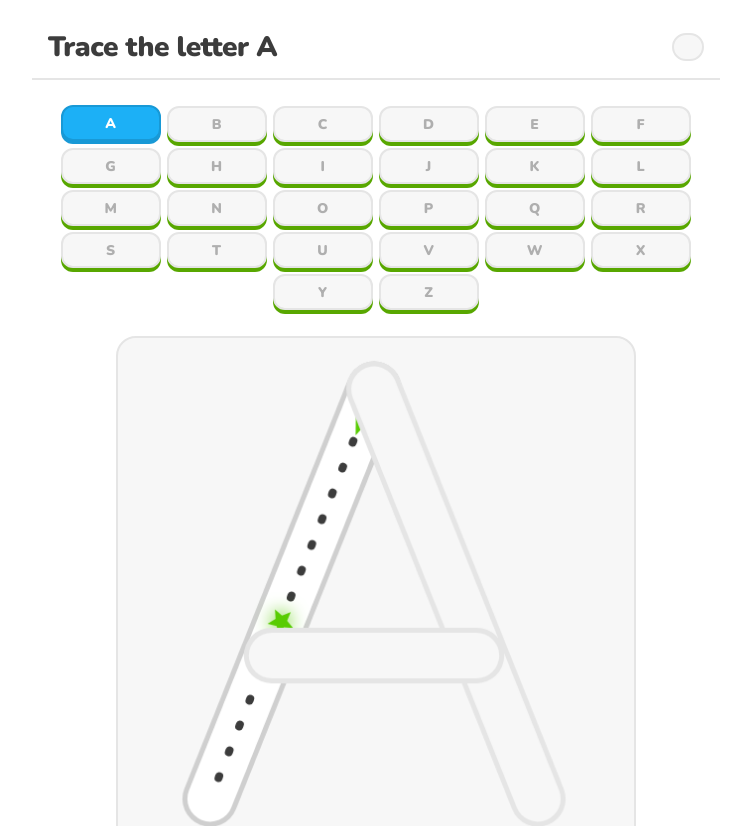
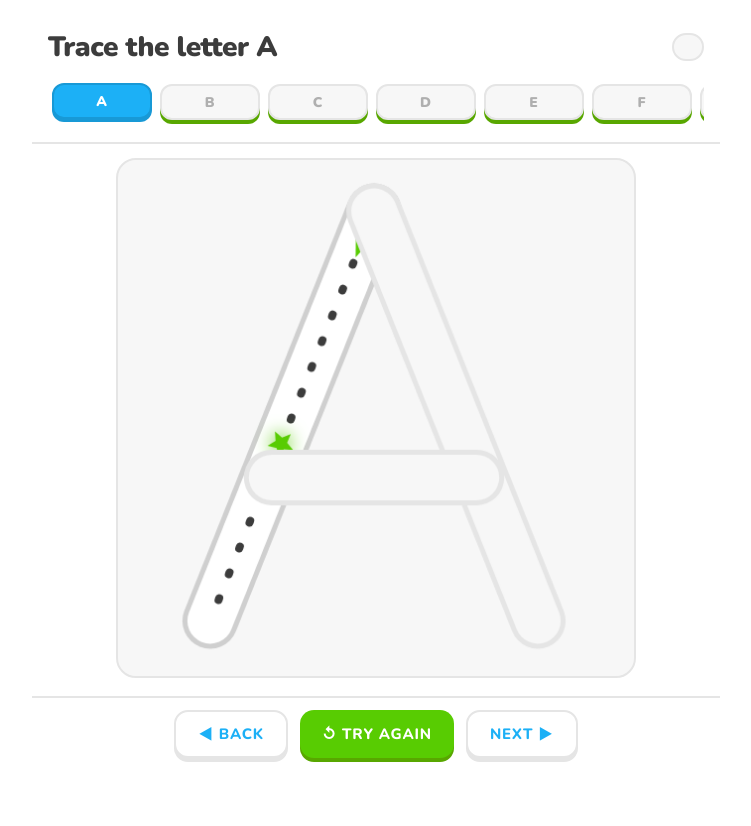
Before and after one commit to AshokTak/alphabet-tracer, a website built with Vite: page index.html in a window 1280 px wide. Shown: the top 826 px of the page, without its empty margins (264-1015 px from the left). After the commit the page ends 800 px from the top, so only its background shows below. Built offline with nearby package versions, Linux system fonts and the light colour scheme.

Commit message:
Move level bar into header, horizontal scroll w/ active centered

```diff
--- a/index.html
+++ b/index.html
@@ -9,10 +9,12 @@
   <body>
     <div id="app">
       <header>
-        <h1 id="prompt">Trace the letter!</h1>
-        <div id="stars"></div>
+        <div class="header-top">
+          <h1 id="prompt">Trace the letter!</h1>
+          <div id="stars"></div>
+        </div>
+        <div id="levelbar"></div>
       </header>
-      <div id="levelbar"></div>
       <canvas id="board" width="600" height="600"></canvas>
       <footer>
         <button id="prev" class="secondary">◀ Back</button>
--- a/src/main.ts
+++ b/src/main.ts
@@ -69,6 +69,8 @@ function buildLevelBar() {
     d.addEventListener("click", () => loadLevel(i));
     levelBar.appendChild(d);
   });
+  const active = levelBar.querySelector(".level-dot.active") as HTMLElement | null;
+  if (active) active.scrollIntoView({ behavior: "smooth", block: "nearest", inline: "center" });
 }
 
 function loadLevel(idx: number, animate = true) {
--- a/src/style.css
+++ b/src/style.css
@@ -28,9 +28,13 @@ html, body {
   max-width: 720px; margin: 0 auto;
 }
 header {
+  display: flex; flex-direction: column; gap: 12px;
+  width: 100%; padding: 12px 16px;
+  border-bottom: 2px solid #e5e5e5;
+}
+.header-top {
   display: flex; align-items: center; gap: 16px; flex-wrap: wrap;
-  justify-content: space-between; width: 100%;
-  padding: 12px 16px; border-bottom: 2px solid #e5e5e5;
+  justify-content: space-between;
 }
 h1 {
   font-size: clamp(20px, 3.6vw, 28px);
@@ -44,10 +48,18 @@ h1 {
 }
 
 #levelbar {
-  display: flex; gap: 6px; flex-wrap: wrap;
-  justify-content: center; max-width: 100%;
-  padding: 12px 8px;
+  display: flex; gap: 8px;
+  flex-wrap: nowrap;
+  overflow-x: auto;
+  overflow-y: hidden;
+  scroll-behavior: smooth;
+  -webkit-overflow-scrolling: touch;
+  padding: 6px 4px 10px;
+  scrollbar-width: thin;
 }
+#levelbar::-webkit-scrollbar { height: 6px; }
+#levelbar::-webkit-scrollbar-thumb { background: #e5e5e5; border-radius: 3px; }
+.level-dot { flex: 0 0 auto; }
 .level-dot {
   width: 36px; height: 36px; border-radius: 12px;
   background: var(--surface); color: var(--muted);
```
